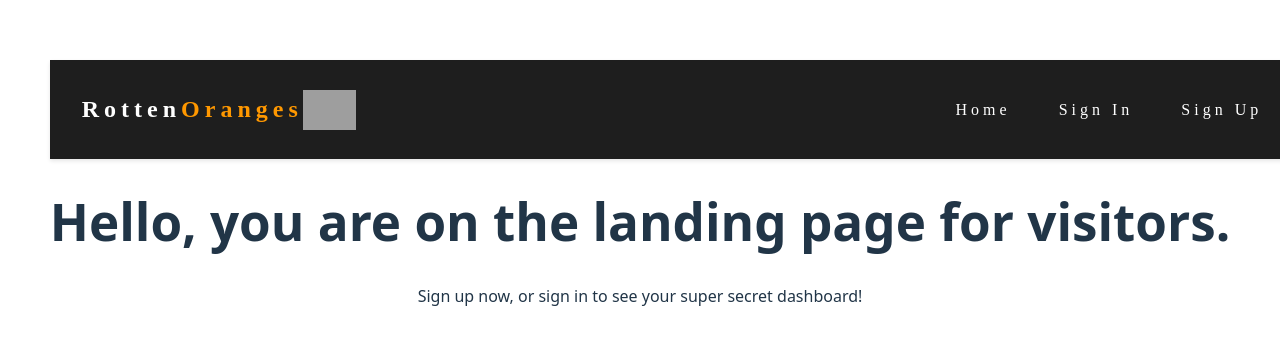
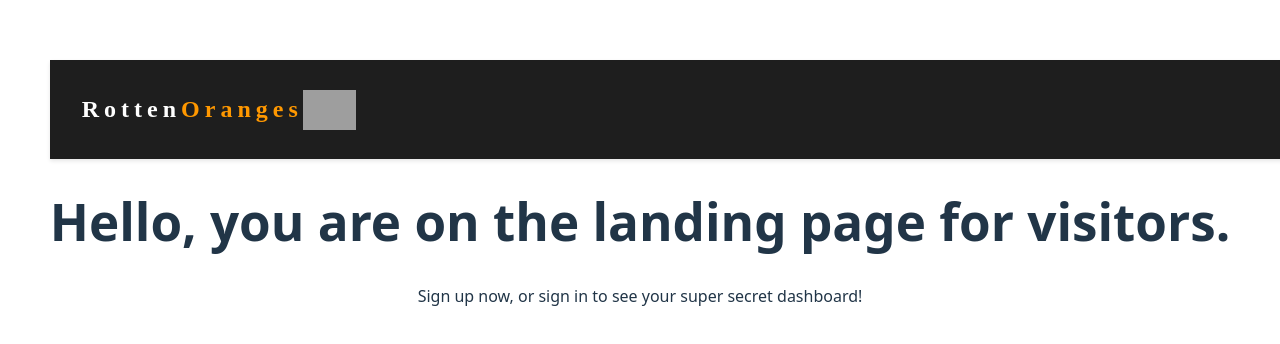
Before and after one commit to restbackDev/rotten-oranges-frontend, a React (Vite) app: page / in a window 1280 px wide. Shown: the part 208-552 px from the top of the page. Built offline with nearby package versions, Linux system fonts and the light colour scheme; no server answers; grey boxes are pictures that could not be loaded.

Commit message:
removed home, sign in, sign up links because they were not needed for landing page.

```diff
--- a/src/components/NavBar/NavBar.jsx
+++ b/src/components/NavBar/NavBar.jsx
@@ -33,9 +33,6 @@ const NavBar = () => {
           </div>
         ) : (
         <div className={styles.navLinks}>
-          <li><Link to='/'>Home</Link></li>
-          <li><Link to="/sign-in">Sign In</Link></li>
-          <li><Link to="/sign-up">Sign Up</Link></li>
         </div>
         )}
 
```
